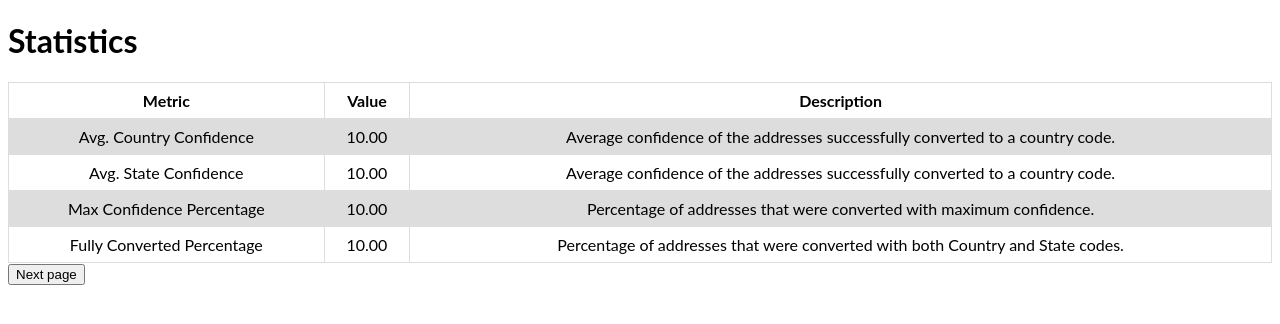
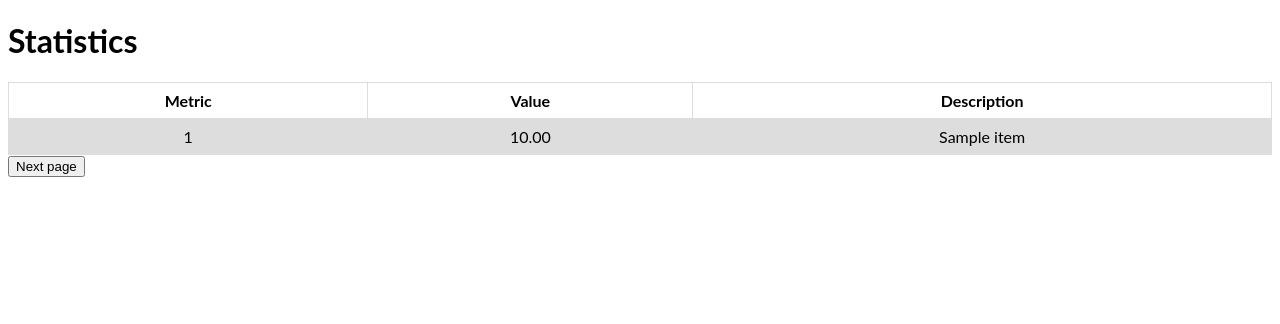
Before and after one commit to ianrm02/salesforce_project, a Flask app: template main/templates/statistics.html in a window 1280 px wide. Shown: the top 324 px of the page. Run offline with Flask 3, Linux system fonts and the light colour scheme; the template is opened without the code that fills it: most values are stand-ins (such as "Sample title", 1, 10 or a date in 2020); parts of the project's set-up code (start-up, migrations or seed data) failed here and were passed over.

Commit message:
Refactored statistics method

```diff
--- a/main/templates/statistics.html
+++ b/main/templates/statistics.html
@@ -12,26 +12,15 @@
     <th>Value</th>
     <th>Description</th>
   </tr>
-  <tr>
-    <td>Avg. Country Confidence</td>
-    <td>{{'%0.2f' | format(stats[0])}}</td>
-    <td>Average confidence of the addresses successfully converted to a country code.</td>
-  </tr>
-  <tr>
-    <td>Avg. State Confidence</td>
-    <td>{{'%0.2f' | format(stats[1])}}</td>
-    <td>Average confidence of the addresses successfully converted to a country code.</td>
-  </tr>
-  <tr>
-    <td>Max Confidence Percentage</td>
-    <td>{{'%0.2f' | format(stats[2])}}</td>
-    <td>Percentage of addresses that were converted with maximum confidence.</td>
-  </tr>
-  <tr>
-    <td>Fully Converted Percentage</td>
-    <td>{{'%0.2f' | format(stats[3])}}</td>
-    <td>Percentage of addresses that were converted with both Country and State codes.</td>
-  </tr>
+  {% for metric in stats %}
+    {% for item in metric %}
+    <tr>
+      <td>{{item[0]}}</td>
+      <td>{{'%0.2f' | format(item[1])}}</td>
+      <td>{{item[2]}}</td>
+    </tr>
+    {% endfor %}
+  {% endfor %}
 </table>
 <button onclick="redirect()">Next page</button>
 <script>
--- a/main/webapp.py
+++ b/main/webapp.py
@@ -142,7 +142,7 @@ def address_approve():
 
 @app.route("/statistics")
 def statistics():
-    return render_template('statistics.html', stats = clfApp.get_intermediate_diagnostics(clfApp.clf.get_results()))
+    return render_template('statistics.html', stats = [clfApp.get_intermediate_diagnostics(clfApp.clf.get_results())])
 
 
 @app.route("/end")
```
Also changed, not shown: main/ClassifierApp.py (+7 -1 lines).
